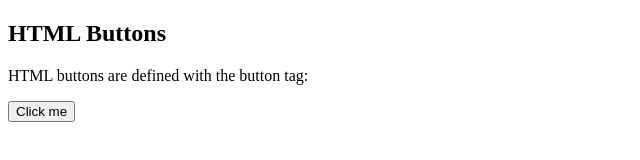
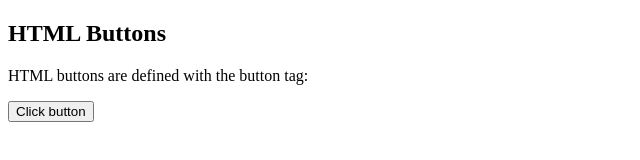
Before and after one commit to muthutony2110/mmm, a plain HTML site: page index.html in a window 1280 px wide. Shown: the full height of the page, 0-640 px from the left. Drawn offline with Linux system fonts and the light colour scheme.

Commit message:
feat: html file updated

```diff
--- a/index.html
+++ b/index.html
@@ -5,7 +5,7 @@
 <h2>HTML Buttons</h2>
 <p>HTML buttons are defined with the button tag:</p>
 
-<button>Click me</button>
+<button>Click button</button>
 
 </body>
 </html>
```
